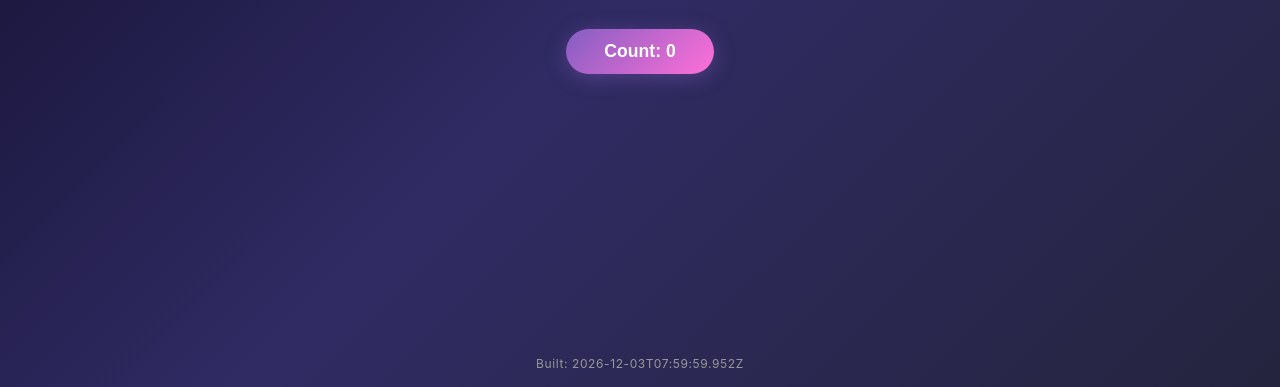
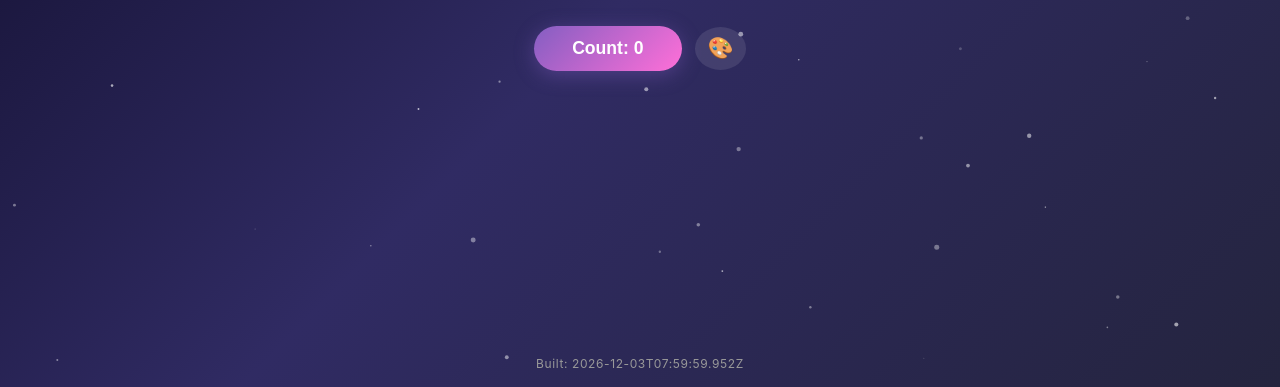
Before and after one commit to etdofreshai/helloworld-typescript, a website built with Vite: page index.html in a window 1280 px wide. Shown: the part 413-800 px from the top of the page. Built offline with nearby package versions, Linux system fonts and the light colour scheme.

Commit message:
Add fun interactive features

```diff
--- a/package.json
+++ b/package.json
@@ -6,7 +6,7 @@
     "dev": "vite"
   },
   "devDependencies": {
-    "typescript": "^5.7.0",
-    "vite": "^6.1.0"
+    "typescript": "^5.9.3",
+    "vite": "^6.4.1"
   }
 }
--- a/src/main.ts
+++ b/src/main.ts
@@ -4,25 +4,156 @@ const app = document.querySelector<HTMLDivElement>('#app')!
 
 let count = 0
 
+// --- Theme Switcher ---
+const themes = [
+  'linear-gradient(135deg, #0f0c29, #302b63, #24243e)',
+  'linear-gradient(135deg, #0f2027, #203a43, #2c5364)',
+  'linear-gradient(135deg, #2d1f0f, #b33a00, #ff6a00)',
+  'linear-gradient(135deg, #0a2e1f, #0f5132, #198754)',
+]
+let themeIndex = 0
+
+function cycleTheme() {
+  themeIndex = (themeIndex + 1) % themes.length
+  document.body.style.background = themes[themeIndex]
+}
+
+// --- Typing Effect ---
+function typeText(el: HTMLElement, text: string, speed = 50) {
+  el.textContent = ''
+  el.classList.add('typing-cursor')
+  let i = 0
+  const iv = setInterval(() => {
+    el.textContent += text[i++]
+    if (i >= text.length) {
+      clearInterval(iv)
+      setTimeout(() => el.classList.remove('typing-cursor'), 600)
+    }
+  }, speed)
+}
+
+// --- Particle Background ---
+function initParticles() {
+  const canvas = document.createElement('canvas')
+  canvas.id = 'particles'
+  document.body.prepend(canvas)
+  const ctx = canvas.getContext('2d')!
+
+  function resize() {
+    canvas.width = innerWidth
+    canvas.height = innerHeight
+  }
+  resize()
+  addEventListener('resize', resize)
+
+  interface Particle { x: number; y: number; r: number; vx: number; vy: number; a: number }
+  const particles: Particle[] = Array.from({ length: 60 }, () => ({
+    x: Math.random() * innerWidth,
+    y: Math.random() * innerHeight,
+    r: Math.random() * 2 + 0.5,
+    vx: (Math.random() - 0.5) * 0.3,
+    vy: (Math.random() - 0.5) * 0.3,
+    a: Math.random() * 0.5 + 0.2,
+  }))
+
+  function draw() {
+    ctx.clearRect(0, 0, canvas.width, canvas.height)
+    for (const p of particles) {
+      p.x += p.vx
+      p.y += p.vy
+      if (p.x < 0) p.x = canvas.width
+      if (p.x > canvas.width) p.x = 0
+      if (p.y < 0) p.y = canvas.height
+      if (p.y > canvas.height) p.y = 0
+      ctx.beginPath()
+      ctx.arc(p.x, p.y, p.r, 0, Math.PI * 2)
+      ctx.fillStyle = `rgba(255,255,255,${p.a})`
+      ctx.fill()
+    }
+    requestAnimationFrame(draw)
+  }
+  draw()
+}
+
+// --- Mouse Trail ---
+function initMouseTrail() {
+  const dots: HTMLDivElement[] = []
+  document.addEventListener('mousemove', (e) => {
+    const dot = document.createElement('div')
+    dot.className = 'mouse-trail'
+    dot.style.left = e.clientX + 'px'
+    dot.style.top = e.clientY + 'px'
+    document.body.appendChild(dot)
+    dots.push(dot)
+    setTimeout(() => {
+      dot.remove()
+      dots.shift()
+    }, 500)
+  })
+}
+
+// --- Easter Egg: type "hello" ---
+function initEasterEgg() {
+  let buffer = ''
+  document.addEventListener('keydown', (e) => {
+    buffer += e.key.toLowerCase()
+    buffer = buffer.slice(-5)
+    if (buffer === 'hello') {
+      buffer = ''
+      triggerConfetti()
+      const h1 = document.querySelector('h1')
+      if (h1) {
+        h1.classList.add('flip')
+        setTimeout(() => h1.classList.remove('flip'), 1000)
+      }
+    }
+  })
+}
+
+function triggerConfetti() {
+  for (let i = 0; i < 40; i++) {
+    const c = document.createElement('div')
+    c.className = 'confetti'
+    c.style.left = Math.random() * 100 + 'vw'
+    c.style.background = ['#ff6fd8', '#ffd200', '#845ec2', '#00c9a7', '#f7971e'][Math.floor(Math.random() * 5)]
+    c.style.animationDuration = (Math.random() * 1.5 + 1) + 's'
+    c.style.animationDelay = Math.random() * 0.3 + 's'
+    document.body.appendChild(c)
+    setTimeout(() => c.remove(), 3000)
+  }
+}
+
+// --- Clock ---
+function updateClock() {
+  const el = document.getElementById('clock')
+  if (el) el.textContent = new Date().toLocaleString()
+}
+
+// --- Render ---
 function render() {
   app.innerHTML = `
     <div id="clock" class="clock"></div>
     <h1>Hello World! 🚀</h1>
-    <p>This is a Vite + TypeScript project.</p>
-    <button id="counter" type="button">Count: ${count}</button>
+    <p id="typed"></p>
+    <div class="button-row">
+      <button id="counter" type="button">Count: ${count}</button>
+      <button id="theme-btn" type="button" title="Change theme">🎨</button>
+    </div>
     <footer class="build-time">Built: ${__BUILD_TIME__}</footer>
   `
   document.querySelector('#counter')!.addEventListener('click', () => {
     count++
     render()
+    // re-type on re-render would be annoying, so only type on first render
   })
+  document.getElementById('theme-btn')!.addEventListener('click', cycleTheme)
   updateClock()
 }
 
-function updateClock() {
-  const el = document.getElementById('clock')
-  if (el) el.textContent = new Date().toLocaleString()
-}
-
+// --- Init ---
+render()
+typeText(document.getElementById('typed')!, 'This is a Vite + TypeScript project.')
 setInterval(updateClock, 1000)
-render()
+initParticles()
+initMouseTrail()
+initEasterEgg()
--- a/src/style.css
+++ b/src/style.css
@@ -13,6 +13,7 @@ body {
   font-family: 'Inter', 'Segoe UI', system-ui, -apple-system, sans-serif;
   color: #e0e0e0;
   overflow: hidden;
+  transition: background 0.8s ease;
 }
 
 #app {
@@ -96,3 +97,85 @@ button#counter:active {
   transform: scale(0.95);
   box-shadow: 0 2px 10px rgba(132, 94, 194, 0.3);
 }
+
+/* Button row */
+.button-row {
+  display: flex;
+  gap: 0.8rem;
+  justify-content: center;
+  align-items: center;
+  margin-top: 1.8rem;
+}
+.button-row button#counter { margin-top: 0; }
+
+#theme-btn {
+  padding: 0.6rem 0.8rem;
+  font-size: 1.3rem;
+  border: none;
+  border-radius: 50%;
+  background: rgba(255,255,255,0.1);
+  cursor: pointer;
+  transition: transform 0.15s ease, background 0.2s;
+}
+#theme-btn:hover { transform: scale(1.15); background: rgba(255,255,255,0.2); }
+
+/* Particles canvas */
+#particles {
+  position: fixed;
+  inset: 0;
+  z-index: 0;
+  pointer-events: none;
+}
+#app { position: relative; z-index: 1; }
+
+/* Typing cursor */
+.typing-cursor::after {
+  content: '|';
+  animation: blink 0.6s step-end infinite;
+}
+@keyframes blink {
+  50% { opacity: 0; }
+}
+
+/* Mouse trail */
+.mouse-trail {
+  position: fixed;
+  width: 6px;
+  height: 6px;
+  border-radius: 50%;
+  background: rgba(255, 111, 216, 0.7);
+  pointer-events: none;
+  z-index: 9999;
+  animation: trailFade 0.5s ease-out forwards;
+}
+@keyframes trailFade {
+  to { opacity: 0; transform: scale(0); }
+}
+
+/* Confetti */
+.confetti {
+  position: fixed;
+  top: -10px;
+  width: 8px;
+  height: 8px;
+  border-radius: 2px;
+  z-index: 10000;
+  pointer-events: none;
+  animation: confettiFall linear forwards;
+}
+@keyframes confettiFall {
+  to {
+    top: 110vh;
+    transform: rotate(720deg) translateX(40px);
+  }
+}
+
+/* Easter egg flip */
+h1.flip {
+  animation: headingFlip 0.8s ease !important;
+}
+@keyframes headingFlip {
+  0% { transform: perspective(400px) rotateX(0); }
+  50% { transform: perspective(400px) rotateX(180deg); }
+  100% { transform: perspective(400px) rotateX(360deg); }
+}
```
Also changed, not shown: dist/assets/index-DzqZWA9u.js (added), dist/assets/index-atbj_gTC.css (added), dist/index.html (added), 1 other file.
